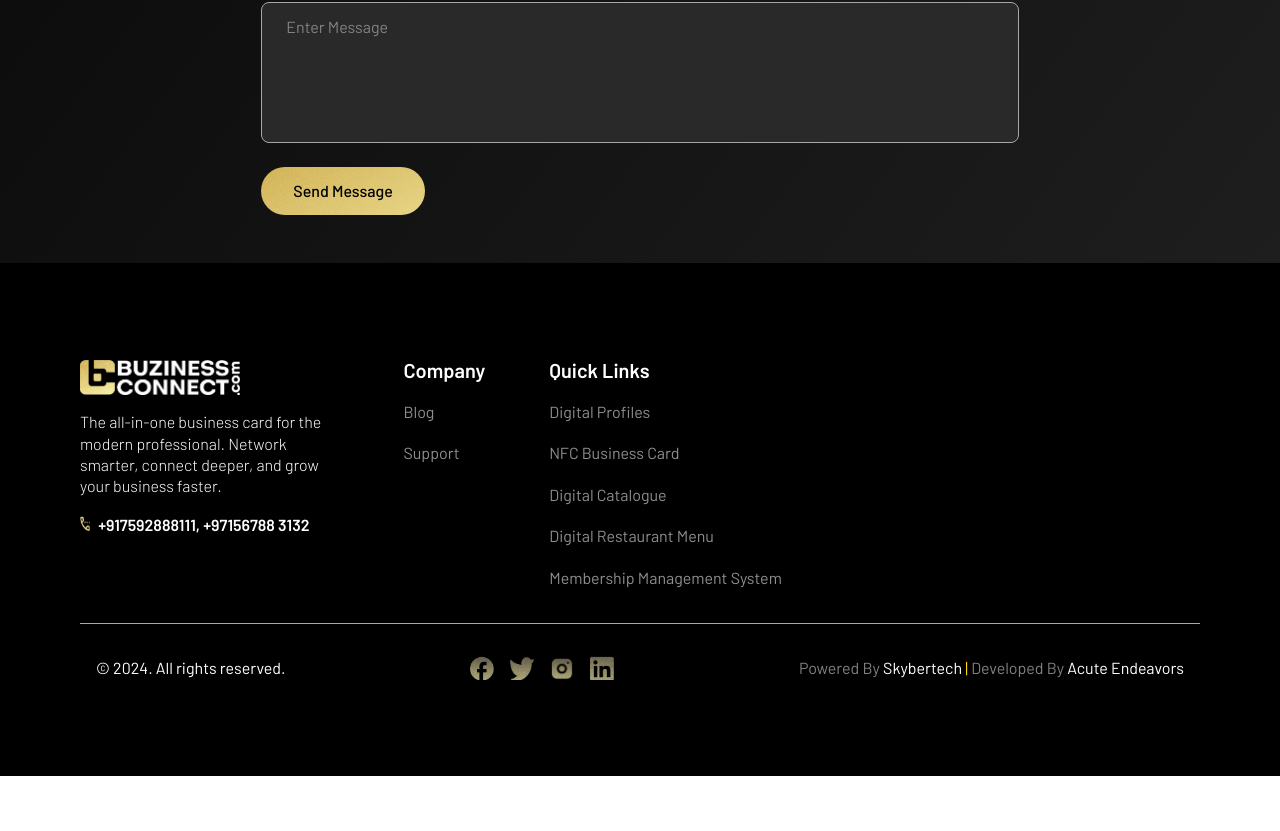
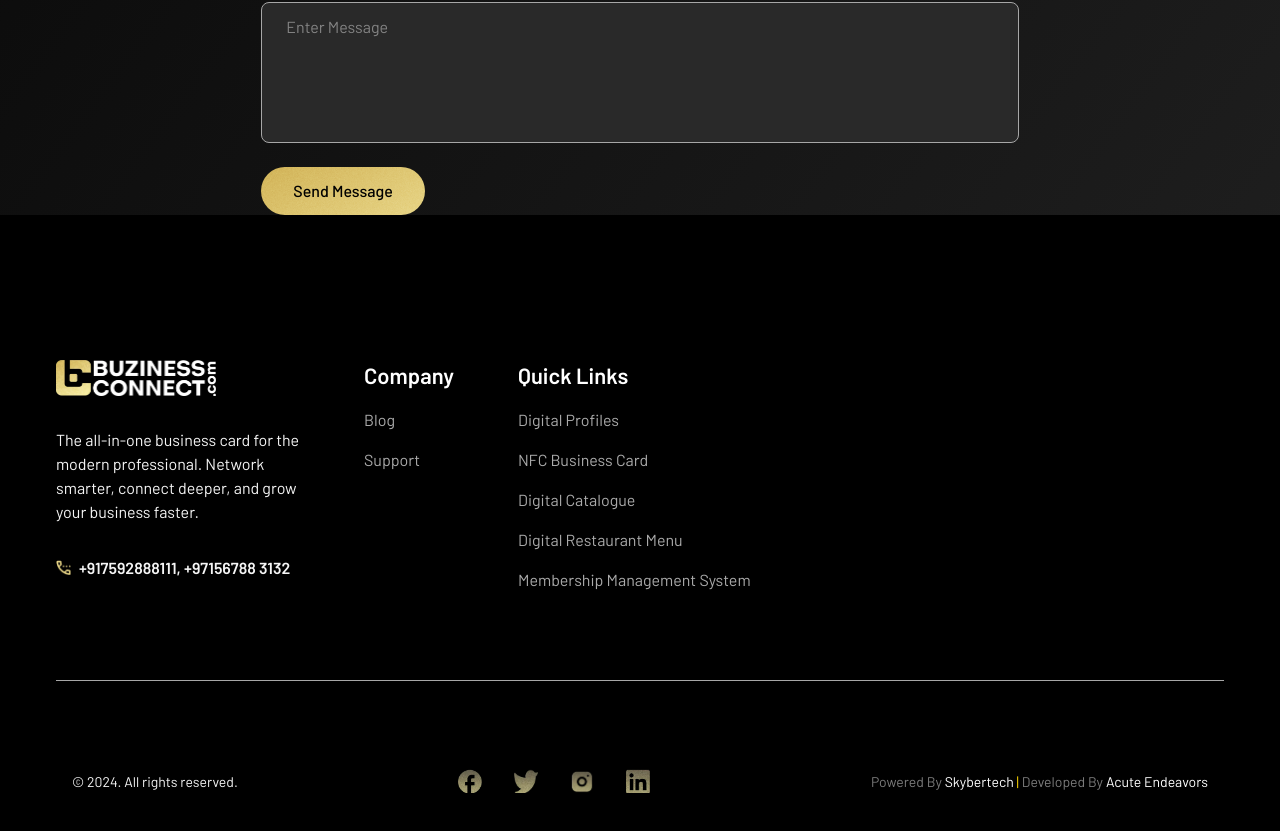
Before and after one commit to XyvinTech/Xcard, a React (Vite) app: page / in a window 1280 px wide. Shown: the part 8486-9317 px from the top of the page. Before the commit the page ends 9262 px from the top, so only its background shows below. Built offline with nearby package versions, Linux system fonts and the light colour scheme.

Commit message:
getinTouch

```diff
--- a/src/components/QR/DigitalPortfolio.jsx
+++ b/src/components/QR/DigitalPortfolio.jsx
@@ -143,7 +143,7 @@ const DigitalPortfolio = () => {
         md={3}
         sm={6}
         lg={3}
-        xs={6}
+        xs={12}
         display={"flex"}
         justifyContent={"center"}
       >
@@ -186,7 +186,7 @@ const DigitalPortfolio = () => {
         md={3}
         sm={6}
         lg={3}
-        xs={6}
+        xs={12}
         display={"flex"}
         justifyContent={"flex-start"}
       >
--- a/src/ui/Footer.jsx
+++ b/src/ui/Footer.jsx
@@ -1,4 +1,4 @@
-import { Box, Divider, Grid, Stack, Typography } from "@mui/material";
+import { Box, Container, Divider, Grid, Stack, Typography } from "@mui/material";
 import React from "react";
 import phone from "../assets/images/phone.png";
 import Logo from "../assets/images/Logo.webp";
@@ -7,6 +7,7 @@ import twitter from "../assets/images/Footer/twitter.webp";
 import instagram from "../assets/images/Footer/instagram.webp";
 import linkedin from "../assets/images/Footer/linkedin.webp";
 import { Link, useNavigate } from "react-router-dom";
+
 const companyItems = [
   {
     label: "Blog",
@@ -43,6 +44,7 @@ const socialIcons = [
 const Footer = () => {
   const navigate = useNavigate();
   const currentYear = new Date().getFullYear();
+
   const scrollToFeatures = () => {
     navigate("/", { replace: true });
     setTimeout(() => {
@@ -52,57 +54,115 @@ const Footer = () => {
   };
 
   return (
+    <Box bgcolor="#000000">
+      <Container maxWidth="xl">
         <Grid
           container
-      bgcolor={"#000000"}
-      spacing={2}
-      padding={{ xs: 5, md: 10, sm: 5 }}
+          spacing={{ xs: 4, sm: 4, md: 6, lg: 8 }}
+          sx={{
+            pt: { xs: 6, sm: 8, md: 10 },
+            pb: { xs: 4, sm: 5, md: 6 },
+            px: { xs: 2, sm: 3, md: 4 }
+          }}
         >
-      <Grid item md={3} sm={3} display={"flex"} justifyContent={"center"}>
-        <Stack spacing={2}>
-          <img
+          {/* Logo and Description Section */}
+          <Grid item xs={12} sm={6} md={3} lg={3}>
+            <Stack spacing={{ xs: 2, sm: 3, md: 4 }} alignItems={{ xs: "center", sm: "flex-start" }}>
+              <Box
+                component="img"
                 src={Logo}
                 alt="logo"
-            objectFit="fill"
-            width={"160px"}
-            height={"36px"}
+                sx={{
+                  width: { xs: "140px", sm: "150px", md: "160px" },
+                  height: "auto",
+                  objectFit: "contain"
+                }}
               />
-          <Typography variant="h5">
+              <Typography
+                sx={{
+                  fontSize: { xs: "14px", sm: "15px", md: "16px" },
+                  textAlign: { xs: "center", sm: "left" },
+                  color: "#f5f5f5"
+                }}
+              >
                 The all-in-one business card for the modern professional. Network
                 smarter, connect deeper, and grow your business faster.
               </Typography>
-          <Typography variant="body1" fontWeight={600}>
-            <img
+              <Typography
+                sx={{
+                  fontSize: { xs: "14px", sm: "15px", md: "16px" },
+                  fontWeight: 600,
+                  textAlign: { xs: "center", sm: "left" },
+                  color: "#f5f5f5",
+                  display: "flex",
+                  alignItems: "center",
+                  justifyContent: { xs: "center", sm: "flex-start" }
+                }}
+              >
+                <Box
+                  component="img"
                   src={phone}
-              alt="logo"
-              objectFit="fill"
-              width={"15px"}
-              style={{ paddingRight: "5px" }}
-              height={"15px"}
-            />{" "}
+                  alt="phone icon"
+                  sx={{
+                    width: "15px",
+                    height: "15px",
+                    mr: 1
+                  }}
+                />
                 +917592888111, +97156788 3132
               </Typography>
             </Stack>
           </Grid>
-      <Grid item md={5} sm={5} display={"flex"} justifyContent={"center"}>
-        <Stack direction={"row"} spacing={8}>
-          <Stack spacing={2}>
-            <Typography variant="h3">Company</Typography>
+
+          {/* Company and Quick Links Section */}
+          <Grid item xs={12} sm={6} md={5} lg={5}>
+            <Stack
+              direction={{ xs: "column", sm: "row" }}
+              spacing={{ xs: 4, sm: 3, md: 4, lg: 8 }}
+              justifyContent={{ xs: "center", sm: "flex-start" }}
+              alignItems={{ xs: "center", sm: "flex-start" }}
+            >
+              {/* Company Links */}
+              <Stack spacing={2} alignItems={{ xs: "center", sm: "flex-start" }}>
+                <Typography
+                  sx={{
+                    fontSize: { xs: "18px", sm: "20px", md: "22px" },
+                    fontWeight: 600,
+                    color: "#ffffff"
+                  }}
+                >
+                  Company
+                </Typography>
                 {companyItems.map((item, index) => (
                   <Link
                     key={index}
-                to={item?.href}
+                    to={item?.href || "#"}
                     style={{ textDecoration: "none" }}
                   >
-                {" "}
-                <Typography key={index} variant="h6" color="text.secondary">
+                    <Typography
+                      sx={{
+                        fontSize: { xs: "14px", sm: "15px", md: "16px" },
+                        color: "#aaaaaa",
+                        "&:hover": { color: "#ffffff" }
+                      }}
+                    >
                       {item.label}
                     </Typography>
                   </Link>
                 ))}
               </Stack>
-          <Stack spacing={2}>
-            <Typography variant="h3">Quick Links</Typography>
+
+              {/* Quick Links */}
+              <Stack spacing={2} alignItems={{ xs: "center", sm: "flex-start" }}>
+                <Typography
+                  sx={{
+                    fontSize: { xs: "18px", sm: "20px", md: "22px" },
+                    fontWeight: 600,
+                    color: "#ffffff"
+                  }}
+                >
+                  Quick Links
+                </Typography>
                 {quickLinks.map((item, index) =>
                   item.isScroll ? (
                     <Typography
@@ -110,7 +170,8 @@ const Footer = () => {
                       onClick={scrollToFeatures}
                       sx={{
                         cursor: "pointer",
-                    color: "text.secondary",
+                        fontSize: { xs: "14px", sm: "15px", md: "16px" },
+                        color: "#aaaaaa",
                         "&:hover": { color: "#A6A074" },
                       }}
                     >
@@ -122,7 +183,13 @@ const Footer = () => {
                       to={item.href}
                       style={{ textDecoration: "none" }}
                     >
-                  <Typography variant="h6" color="text.secondary">
+                      <Typography
+                        sx={{
+                          fontSize: { xs: "14px", sm: "15px", md: "16px" },
+                          color: "#aaaaaa",
+                          "&:hover": { color: "#ffffff" }
+                        }}
+                      >
                         {item.label}
                       </Typography>
                     </Link>
@@ -131,33 +198,69 @@ const Footer = () => {
               </Stack>
             </Stack>
           </Grid>
-      {/* <Grid item md={4} sm={4} display={"flex"} justifyContent={"center"}>
+
+          {/* Subscribe Card Section - Commented out in original */}
+          {/* <Grid item xs={12} md={4}>
             <SubscribeCard />
           </Grid> */}
+
+          {/* Divider */}
           <Grid item xs={12}>
-        <Divider sx={{ borderColor: "#A7A7A7", mt: 2 }} />
-      </Grid>{" "}
+            <Divider sx={{ borderColor: "#A7A7A7", my: { xs: 2, sm: 3 } }} />
+          </Grid>
+
+          {/* Footer Bottom Section */}
           <Grid item xs={12}>
-        <Stack padding={2} direction={{ xs: "column", md: "row" }} justifyContent={"space-between"}spacing={{xs:2,md:0}}>
-          <Typography>© {currentYear}. All rights reserved.</Typography>
-          <Stack spacing={2} direction={"row"}>
+            <Stack
+              direction={{ xs: "column", md: "row" }}
+              justifyContent="space-between"
+              alignItems="center"
+              spacing={{ xs: 3, md: 2 }}
+              px={{ xs: 1, sm: 2 }}
+            >
+              {/* Copyright */}
+              <Typography
+                sx={{
+                  fontSize: { xs: "12px", sm: "14px" },
+                  color: "#f5f5f5",
+                  textAlign: "center"
+                }}
+              >
+                © {currentYear}. All rights reserved.
+              </Typography>
+
+              {/* Social Icons */}
+              <Stack
+                direction="row"
+                spacing={{ xs: 3, sm: 4 }}
+                justifyContent="center"
+              >
                 {socialIcons.map((icon, index) => (
                   <Box
                     key={index}
                     component="img"
                     src={icon.src}
                     alt={icon.alt}
-                onClick={() => (window.location.href = icon.link)}
+                    onClick={() => window.open(icon.link, "_blank")}
                     sx={{
                       cursor: "pointer",
-                  width: { xs: "18px", md: "18px", sm: "18px", lg: "24px" },
-                  height: { xs: "18px", md: "18px", sm: "18px", lg: "24px" },
+                      width: { xs: "18px", sm: "20px", md: "22px", lg: "24px" },
+                      height: { xs: "18px", sm: "20px", md: "22px", lg: "24px" },
+                      transition: "transform 0.2s",
+                      "&:hover": { transform: "scale(1.2)" }
                     }}
                   />
                 ))}
-          </Stack>{" "}
-          <Stack spacing={2} direction={"row"}>
-            <Typography>
+              </Stack>
+
+              {/* Powered By Section */}
+              <Typography
+                sx={{
+                  fontSize: { xs: "12px", sm: "14px" },
+                  color: "#f5f5f5",
+                  textAlign: "center"
+                }}
+              >
                 <span style={{ opacity: 0.5 }}>Powered By </span>
                 <Link
                   style={{
@@ -165,20 +268,20 @@ const Footer = () => {
                     cursor: "pointer",
                     color: "#fff",
                   }}
-                to={"https://skybertech.com"}
+                  to="https://skybertech.com"
                   target="_blank"
                 >
                   Skybertech
                 </Link>{" "}
                 <span style={{ color: "gold" }}>|</span>{" "}
-              <span style={{ opacity: 0.5 }}> Developed By</span>
+                <span style={{ opacity: 0.5 }}>Developed By</span>
                 <Link
                   style={{
                     textDecoration: "none",
                     cursor: "pointer",
                     color: "#fff",
                   }}
-                to={"https://www.acutendeavors.com/"}
+                  to="https://www.acutendeavors.com/"
                   target="_blank"
                 >
                   {" "}
@@ -186,9 +289,10 @@ const Footer = () => {
                 </Link>
               </Typography>
             </Stack>
-        </Stack>
           </Grid>
         </Grid>
+      </Container>
+    </Box>
   );
 };
 
```
Lines whose indentation alone changed are shown as unchanged.
